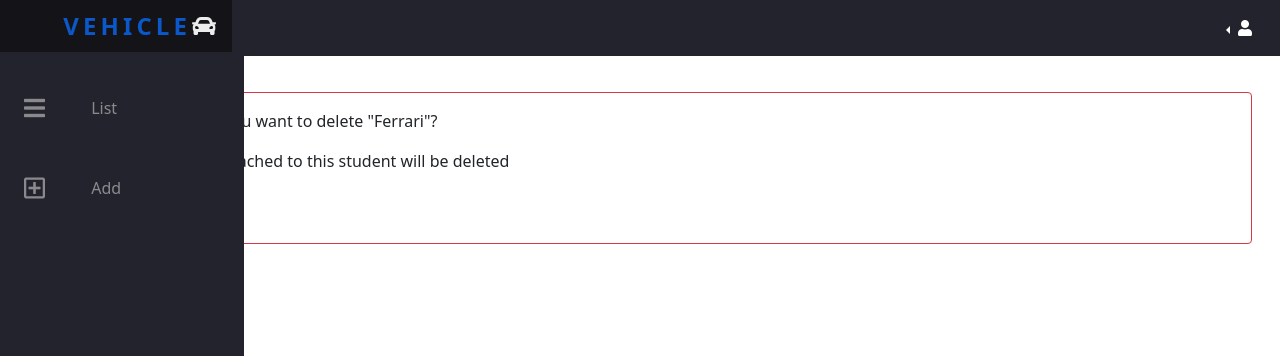
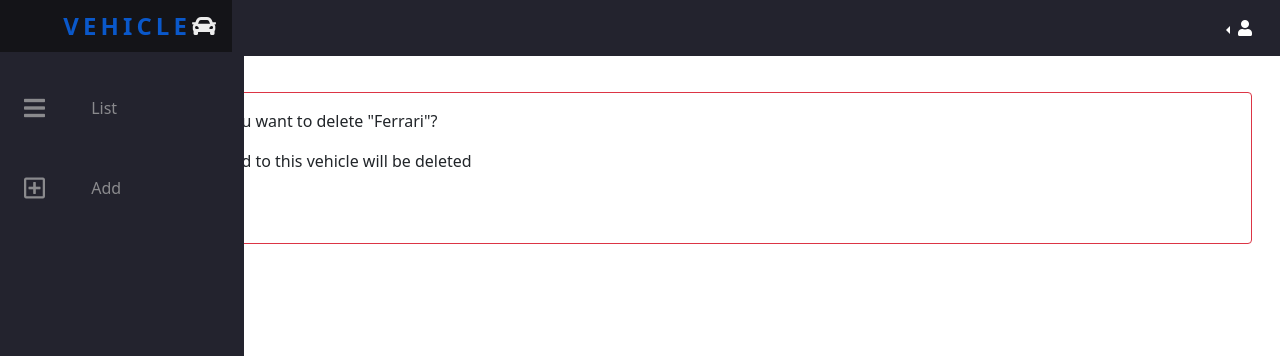
Before and after one commit to FarhanKhan1911/Vehicle-system, a Django app: page /vehicle/delete/2/update/ in a window 1280 px wide. Shown: the top 356 px of the page. Run offline with Django 3.2, Linux system fonts and the light colour scheme; a user stored in the database is signed in; data comes from the database, SQL or seed files in the repository; some libraries are stand-ins or nearby versions.

Commit message:
bug fixed

```diff
--- a/main/templates/vehicle_confirm_delete.html
+++ b/main/templates/vehicle_confirm_delete.html
@@ -11,7 +11,7 @@
   <div class="card border-danger">
       <div class="card-body">
           <p>Are you sure you want to delete "{{ object }}"?</p>
-          <p>All contents attached to this student will be deleted</p>
+          <p>All data attached to this vehicle will be deleted</p>
           <input type="submit" class="btn btn-primary" value="Confirm">
         </div>
   </div>
```
